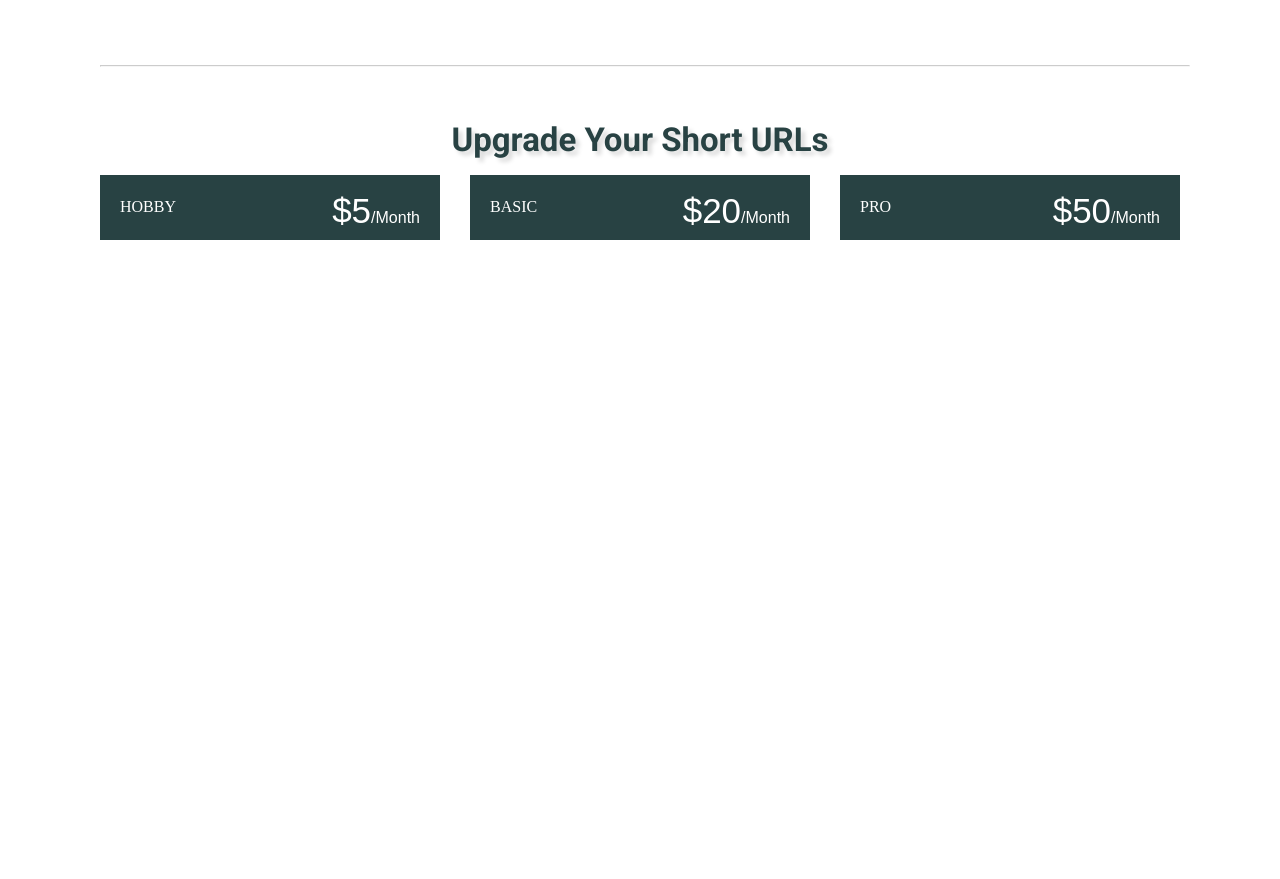
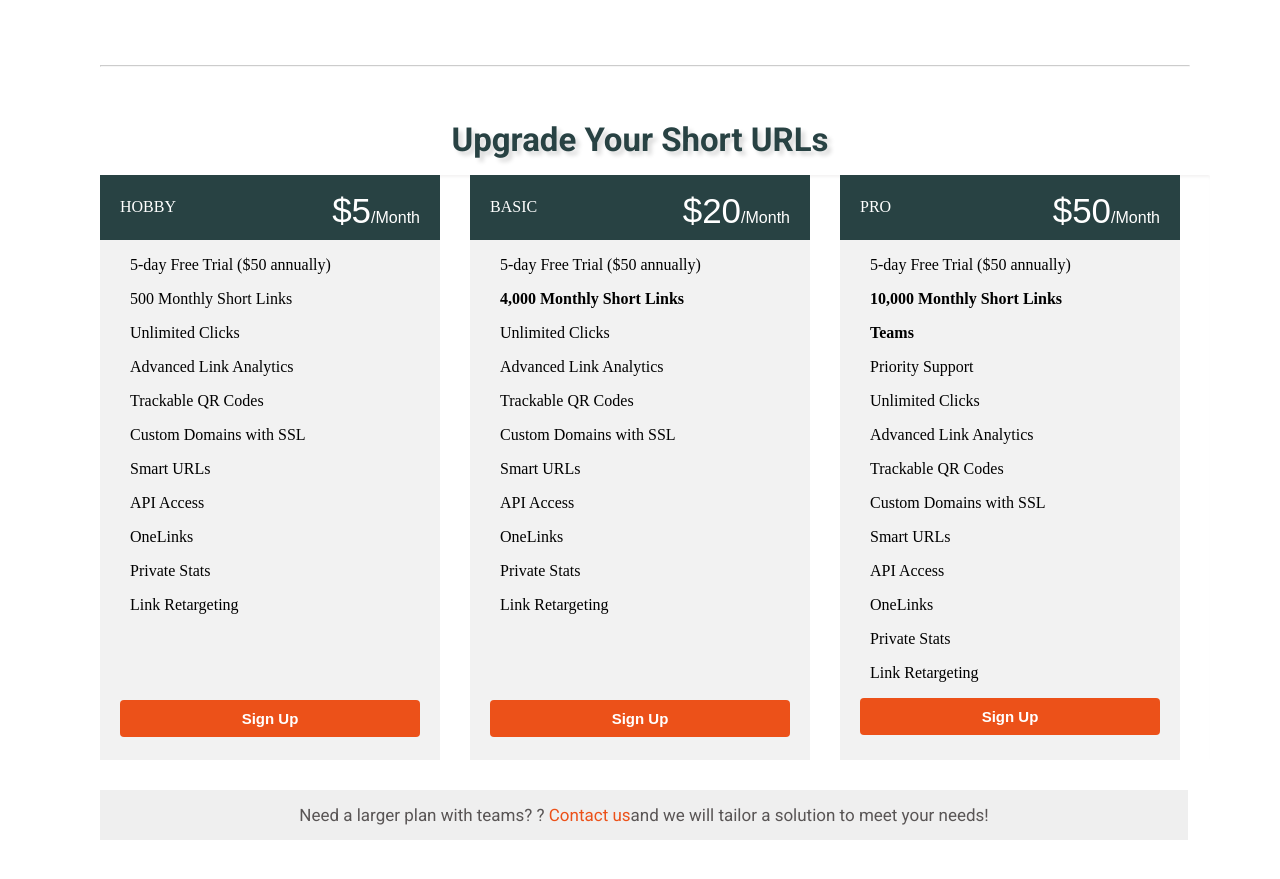
Before and after one commit to Moliki-Salman/tinyUrl-website, a plain HTML site: page index.html in a window 1280 px wide. Shown: the part 820-1699 px from the top of the page. Before the commit the page ends 1160 px from the top, so only its background shows below. Drawn offline with Linux system fonts and the light colour scheme.

Commit message:
section 3 completed

```diff
--- a/index.html
+++ b/index.html
@@ -89,40 +89,108 @@
         </div>
     </section>
 
-    <section>
+    <section class="section2">
         <div>
             <button class="btn">Looking for API access &#63; <span class="text-orange">Sign Up Here</span></button>
         </div>
         <hr class="line">
     </section>
 
-    <section>
+    <section class="section3">
         <div>
             <h3 class="heading2">Upgrade Your Short URLs</h3>
         </div>
         <div class="blanket-div">
+            <div class="sub-blanket-div">
                 <div class="header-green">
-               <div><p class="topic">HOBBY</p></div>
+                    <div>
+                        <p class="topic">HOBBY</p>
+                    </div>
                     <div>
                         <p class="dollar"><span class="span-dollar">&#36;5</span>&#47;Month</p>
                     </div>
                 </div>
+
+                <div class="header-white">
+                    <div class="p-list">
+                        <p>5&#45;day Free Trial &#40;&#36;50 annually&#41;</p>
+                        <p>500 Monthly Short Links</p>
+                        <p>Unlimited Clicks</p>
+                        <p>Advanced Link Analytics</p>
+                        <p>Trackable QR Codes</p>
+                        <p>Custom Domains with SSL</p>
+                        <p>Smart URLs</p>
+                        <p>API Access</p>
+                        <p>OneLinks</p>
+                        <p>Private Stats</p>
+                        <p>Link Retargeting</p>
+                    </div>
+                    <button class="signup-btn ">Sign Up</button>
+                </div>
+            </div>
+
+            <div class="sub-blanket-div">
                 <div class="header-green">
-               <div><p class="topic">BASIC</p></div>
+                    <div>
+                        <p class="topic">BASIC</p>
+                    </div>
                     <div>
                         <p class="dollar"><span class="span-dollar">&#36;20</span>&#47;Month</p>
                     </div>
                 </div>
+
+                <div class="header-white">
+                    <div class="p-list">
+                        <p>5&#45;day Free Trial &#40;&#36;50 annually&#41;</p>
+                        <p style="font-weight: bold;">4,000 Monthly Short Links</p>
+                        <p>Unlimited Clicks</p>
+                        <p>Advanced Link Analytics</p>
+                        <p>Trackable QR Codes</p>
+                        <p>Custom Domains with SSL</p>
+                        <p>Smart URLs</p>
+                        <p>API Access</p>
+                        <p>OneLinks</p>
+                        <p>Private Stats</p>
+                        <p>Link Retargeting</p>
+                    </div>
+                    <button class="signup-btn ">Sign Up</button>
+                </div>
+            </div>
+
+            <div class="sub-blanket-div">
                 <div class="header-green">
-               <div><p class="topic">PRO</p></div>
+                    <div>
+                        <p class="topic">PRO</p>
+                    </div>
                     <div>
                         <p class="dollar"><span class="span-dollar">&#36;50</span>&#47;Month</p>
+                    </div>
+                </div>
+
+                <div class="header-white">
+                    <div class="p-list">
+                        <p>5&#45;day Free Trial &#40;&#36;50 annually&#41;</p>
+                        <p style="font-weight: bold;">10,000 Monthly Short Links</p>
+                        <p style="font-weight: bold;">Teams</p>
+                        <p>Priority Support</p>
+                        <p>Unlimited Clicks</p>
+                        <p>Advanced Link Analytics</p>
+                        <p>Trackable QR Codes</p>
+                        <p>Custom Domains with SSL</p>
+                        <p>Smart URLs</p>
+                        <p>API Access</p>
+                        <p>OneLinks</p>
+                        <p>Private Stats</p>
+                        <p>Link Retargeting</p>
+                    </div>
+                    <button class="signup-btn2 ">Sign Up</button>
                 </div>
             </div>
 
         </div>
     </section>
 
+    <section class="section 4">
+        <button class="btn">Need a larger plan with teams? &#63; <span class="text-orange">Contact us</span>and we will tailor a solution to meet your needs!</button>
 </body>
-
 </html>
--- a/style.css/header.css
+++ b/style.css/header.css
@@ -3,6 +3,7 @@ body {
     margin-right: 0;
     margin-bottom: 100px;
 }
+
 .nav-header {
     background-color: #284243;
     display: flex;
@@ -32,6 +33,7 @@ body {
     color: white;
     font-weight: bold;
 }
+
 .header-btn {
     background-color: #ec5119;
     color: white;
@@ -66,6 +68,7 @@ body {
     text-align: center;
     margin-bottom: 26px;
 }
+
 .heading {
     color: #284243;
     font-size: 52px;
@@ -73,12 +76,14 @@ body {
     text-shadow: 4px 4px 4px rgba(0, 0, 0, 0.15);
     line-height: 5px;
 }
+
 .para-heading {
     color: #284243;
     font-size: 22px;
     font-family: Lobster, Arial;
     text-shadow: 4px 4px 4px rgba(0, 0, 0, 0.15);
 }
+
 .project-purpose {
     color: #284243;
     font-family: Arial;
@@ -87,6 +92,7 @@ body {
     margin-left: 330px;
     text-shadow: 4px 4px 4px rgba(0, 0, 0, 0.15);
 }
+
 .search-bar {
     padding-top: 25px;
     padding-bottom: 19px;
@@ -101,6 +107,7 @@ body {
     box-shadow: inset 1px 2px 3px rgba(48, 29, 29, 0.05);
     margin-right: -5px;
 }
+
 .search-bar::placeholder {
     font-family: Roboto, Arial;
     font-size: 20px;
@@ -124,6 +131,7 @@ body {
 .div-header {
     margin-bottom: 20px;
 }
+
 .url {
     margin-bottom: 30px;
 }
@@ -222,6 +230,7 @@ body {
     margin-top: 7px;
     line-height: 1.5;
 }
+
 p span {
     color: #ec5119;
 }
@@ -251,6 +260,7 @@ p span:hover {
 .text-orange {
     color: #ec5119;
 }
+
 .line {
     margin-left: 100px;
     margin-right: 90px;
@@ -272,10 +282,14 @@ p span:hover {
 .blanket-div {
     display: flex;
     flex-direction: row;
-  justify-content: space-between;
+    justify-content: space-evenly;
     margin-left: 100px;
     margin-right: 70px;
-}
+    box-shadow: inset 1px 2px 3px rgba(48, 29, 29, 0.05);
+    border-radius: 2px;
+
+};
+
 
 .header-green {
     background-color: #284243;
@@ -293,6 +307,7 @@ p span:hover {
     margin-left: 20px;
     margin-top: 23px;
 }
+
 .span-dollar {
     color: white;
     font-size: 35px;
@@ -304,3 +319,71 @@ p span:hover {
     color: white;
     margin-right: 20px;
 }
+
+.header-green {
+    background-color: #284243;
+    color: white;
+    display: flex;
+    flex-direction: row;
+    justify-content: space-between;
+    flex: 1;
+    height: 55px;
+    padding-bottom: 10px;
+    margin-right: 30px;
+}
+
+.header-white {
+    display: flex;
+    flex-direction: column;
+    background-color: hsl(0, 0%, 95%);
+    padding-bottom: 10px;
+    margin-right: 30px;
+    flex: 1;
+    height: 510px;
+
+}
+
+.sub-blanket-div {
+    width: 50%;
+}
+
+.signup-btn {
+    background-color: #ec5119;
+    color: white;
+    font-weight: bold;
+    font-size: 15px;
+    padding-top: 10px;
+    padding-bottom: 10px;
+    padding-left: 10px;
+    padding-right: 10px;
+    margin-right: 20px;
+    margin-left: 20px;
+
+    border: none;
+    border-radius: 4px;
+}
+
+.signup-btn2 {
+    background-color: #ec5119;
+    color: white;
+    font-weight: bold;
+    font-size: 15px;
+    padding-top: 10px;
+    padding-bottom: 10px;
+    padding-left: 10px;
+    padding-right: 10px;
+    margin-right: 20px;
+    margin-left: 20px;
+    margin-top: -70px;
+    border: none;
+    border-radius: 4px;
+}
+
+.p-list {
+    margin-left: 30px;
+    margin-bottom: 70px;
+}
+
+.section3{
+    margin-bottom: 30px;
+}
```
Lines whose indentation alone changed are shown as unchanged.
